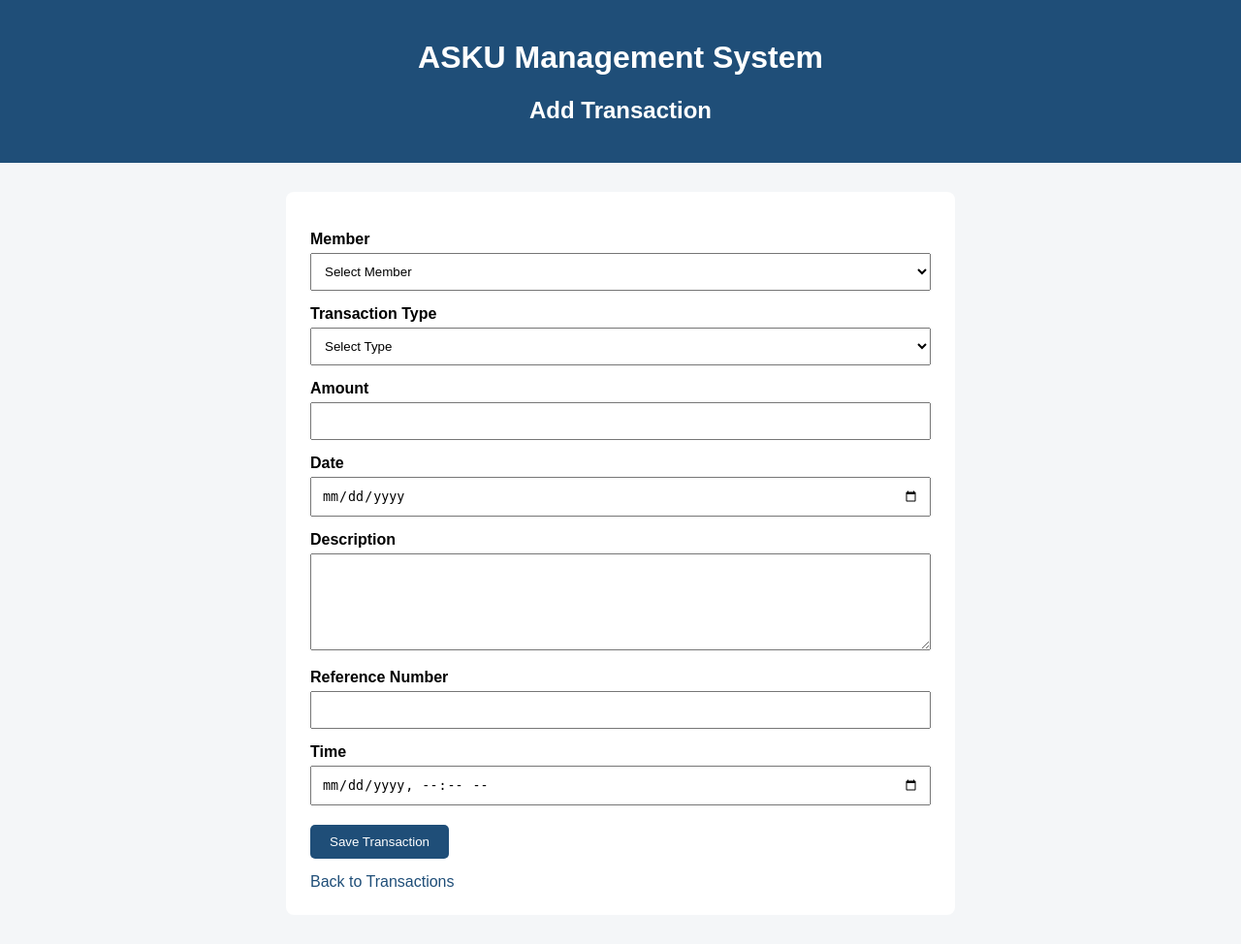
After one commit to atonyaandrew1-code/ASKU_Management_System, a Flask app: page /add_transaction in a window 1280 px wide. The commit adds this page. Shown: the whole page at 97% size. Run offline with Flask 3, Linux system fonts and the light colour scheme; data that the repository does not hold is empty; some libraries are stand-ins or nearby versions.

Commit message:
add transaction management

```diff
--- a/app.py
+++ b/app.py
@@ -454,6 +454,109 @@ def reports():
         total_attendance=total_attendance
     )
 
+@app.route("/transactions")
+def transactions():
 
+    connection = get_connection()
+    cursor = connection.cursor()
+
+    cursor.execute("""
+        SELECT
+            transaction_id,
+            member_id,
+            transaction_type,
+            amount,
+            date,
+            description,
+            "reference_No",
+            "Time"
+        FROM Transactions
+        ORDER BY date DESC, "Time" DESC
+    """)
+
+    transactions = cursor.fetchall()
+
+    cursor.close()
+    connection.close()
+
+    return render_template(
+        "transactions.html",
+        transactions=transactions
+    )
+
+@app.route("/add_transaction", methods=["GET", "POST"])
+def add_transaction():
+
+    connection = get_connection()
+    cursor = connection.cursor()
+
+    if request.method == "POST":
+
+        member_id = request.form["member_id"]
+        transaction_type = request.form["transaction_type"]
+        amount = request.form["amount"]
+        date = request.form["date"]
+        description = request.form["description"]
+        reference_no = request.form["reference_No"]
+        transaction_time = request.form["time"]
+
+        cursor.execute("""
+            SELECT MAX(transaction_id)
+            FROM Transactions
+        """)
+
+        result = cursor.fetchone()
+
+        if result[0] is not None:
+            new_transaction_id = result[0] + 1
+        else:
+            new_transaction_id = 1
+
+        cursor.execute("""
+            INSERT INTO Transactions
+            (
+                transaction_id,
+                member_id,
+                transaction_type,
+                amount,
+                date,
+                description,
+                "reference_No",
+                "Time"
+            )
+            VALUES (%s, %s, %s, %s, %s, %s, %s, %s)
+        """, (
+            new_transaction_id,
+            member_id,
+            transaction_type,
+            amount,
+            date,
+            description,
+            reference_no,
+            transaction_time
+        ))
+
+        connection.commit()
+
+        cursor.close()
+        connection.close()
+
+        return redirect("/transactions")
+
+    cursor.execute("""
+        SELECT member_id, first_name, last_name
+        FROM Members
+        ORDER BY member_id
+    """)
+
+    members = cursor.fetchall()
+
+    cursor.close()
+    connection.close()
+
+    return render_template(
+        "add_transaction.html",
+        members=members
+    )
 if __name__ == "__main__":
     app.run(debug=True)
--- /dev/null
+++ b/templates/add_transaction.html
@@ -0,0 +1,117 @@
+<!DOCTYPE html>
+<html>
+<head>
+    <title>Add Transaction - ASKU Management System</title>
+
+    <style>
+        body {
+            font-family: Arial, sans-serif;
+            margin: 0;
+            background-color: #f4f6f8;
+        }
+
+        header {
+            background-color: #1f4e78;
+            color: white;
+            padding: 20px;
+            text-align: center;
+        }
+
+        .container {
+            width: 50%;
+            margin: 30px auto;
+            background-color: white;
+            padding: 25px;
+            border-radius: 8px;
+        }
+
+        label {
+            display: block;
+            margin-top: 15px;
+            margin-bottom: 5px;
+            font-weight: bold;
+        }
+
+        input, select, textarea {
+            width: 100%;
+            padding: 10px;
+            box-sizing: border-box;
+        }
+
+        textarea {
+            height: 100px;
+        }
+
+        button {
+            margin-top: 20px;
+            padding: 10px 20px;
+            background-color: #1f4e78;
+            color: white;
+            border: none;
+            border-radius: 5px;
+            cursor: pointer;
+        }
+
+        .back {
+            display: inline-block;
+            margin-top: 15px;
+            color: #1f4e78;
+            text-decoration: none;
+        }
+    </style>
+</head>
+
+<body>
+
+<header>
+    <h1>ASKU Management System</h1>
+    <h2>Add Transaction</h2>
+</header>
+
+<div class="container">
+
+    <form method="POST">
+
+        <label>Member</label>
+        <select name="member_id" required>
+            <option value="">Select Member</option>
+
+            {% for member in members %}
+            <option value="{{ member[0] }}">
+                {{ member[0] }} - {{ member[1] }} {{ member[2] }}
+            </option>
+            {% endfor %}
+        </select>
+
+        <label>Transaction Type</label>
+        <select name="transaction_type" required>
+            <option value="">Select Type</option>
+            <option value="Income">Income</option>
+            <option value="Expense">Expense</option>
+        </select>
+
+        <label>Amount</label>
+        <input type="number" name="amount" step="0.01" min="0" required>
+
+        <label>Date</label>
+        <input type="date" name="date" required>
+
+        <label>Description</label>
+        <textarea name="description"></textarea>
+
+        <label>Reference Number</label>
+        <input type="text" name="reference_No">
+
+        <label>Time</label>
+        <input type="datetime-local" name="time">
+
+        <button type="submit">Save Transaction</button>
+
+    </form>
+
+    <a href="/transactions" class="back">Back to Transactions</a>
+
+</div>
+
+</body>
+</html>
--- a/templates/index.html
+++ b/templates/index.html
@@ -97,6 +97,12 @@
                 <a href="/payments">View Payments</a>
                 <a href="/add_payment">Add Payment</a>
             </div>
+            <div class="card">
+                <h2>Transactions</h2>
+                <p>Record and track ASKU financial transactions.</p>
+
+                <a href="/transactions">View Transactions</a>
+            </div>
 
             <div class="card">
                 <h2>Events</h2>
```
Also changed, not shown: templates/transactions.html (added, +113 -0 lines).
